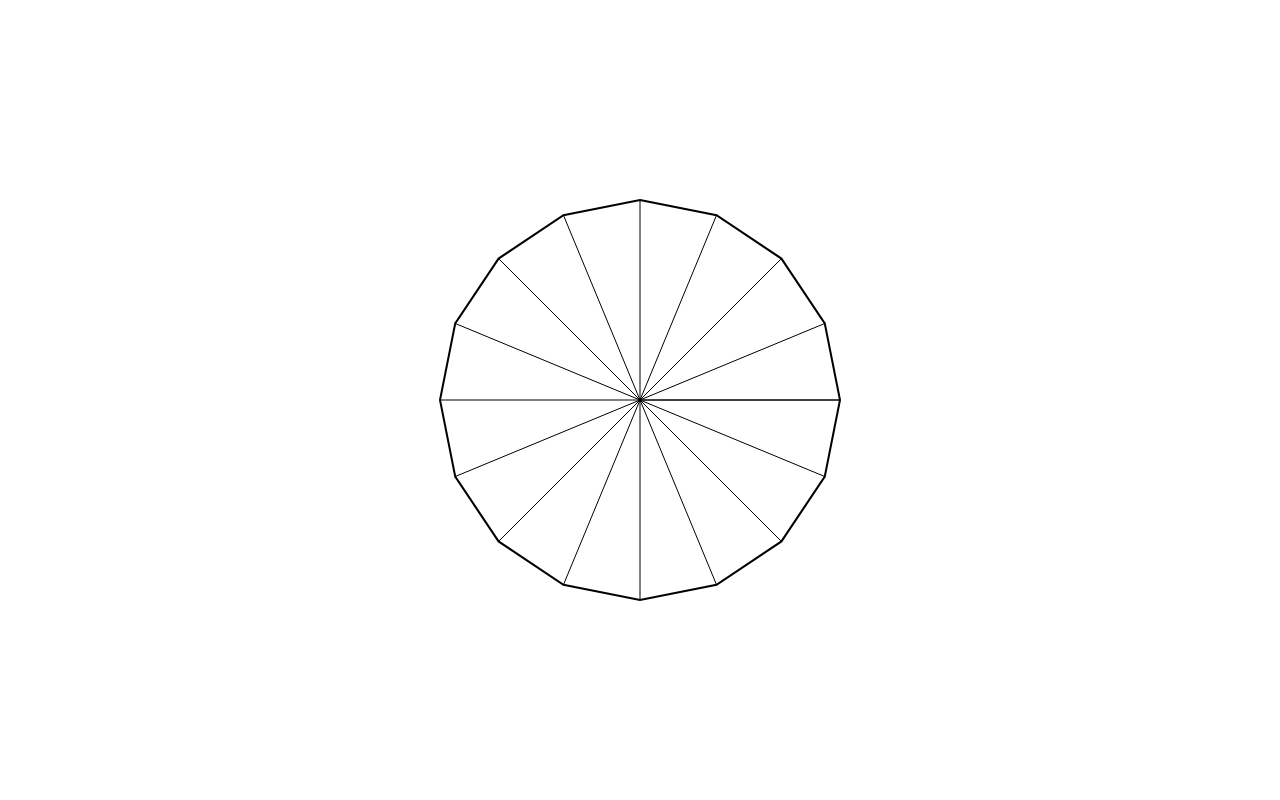
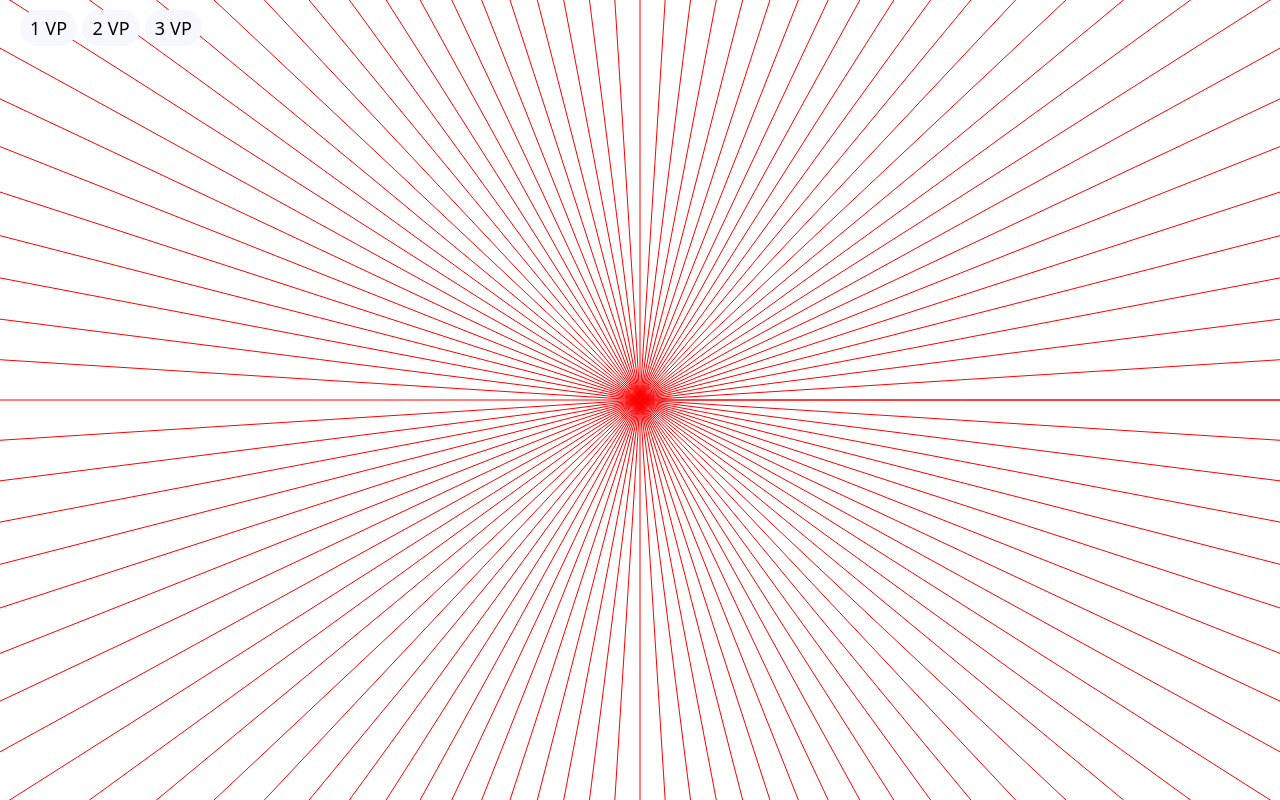
Before and after one commit to Subsussp/Lomsy-, a website built with Vite: page index.html in a window 1280 px wide. Built offline with nearby package versions, Linux system fonts and the light colour scheme.

Commit message:
made a few changes and i added the navbar with which i'll change the grid depending on how many vanishing point the user choses i'm working on the css and html for now i'm using motion framer and it's amazing

```diff
--- a/index.html
+++ b/index.html
@@ -7,6 +7,11 @@
     <title>losmy</title>
   </head>
   <body>
+    <nav>
+      <li>1 VP</li>
+      <li>2 VP</li>
+      <li>3 VP</li>
+    </nav>
     <div id="app"></div>
     <script type="module" src="/src/main.ts"></script>
   </body>
--- a/package.json
+++ b/package.json
@@ -13,9 +13,11 @@
     "vite": "^8.3.0"
   },
   "dependencies": {
-    "konva": "^10.7.0"
+    "konva": "^10.7.0",
+    "motion": "^13.5.0"
   },
   "allowScripts": {
-    "konva@10.7.0": true
+    "konva@10.7.0": true,
+    "motion@13.5.0": true
   }
 }
--- a/src/main.ts
+++ b/src/main.ts
@@ -1,40 +1,34 @@
 import Konva from 'konva'
 import './style.css'
-import { RegularPolygon } from 'konva/lib/shapes/RegularPolygon'
+import {animate, stagger} from "motion"
 
 let stage = new Konva.Stage({
   container: 'app',
   width: window.innerWidth,
   height: window.innerHeight
 })
-let polySides = 16
+let polySides = 100
 let polyX = stage.width() / 2
 let polyY = stage.height() / 2
+let polyRadius = 1920
 let layer = new Konva.Layer()
-let polygon = new Konva.RegularPolygon({
-  x: polyX,
-  y: polyY ,
-  sides: polySides,
-  radius: 200,
-  // fill: 'red',
-  stroke: 'black',
-  strokeWidth: 2,
-})
+
 console.log(polyX);
 console.log(polyY);
+
+animate('nav li', {y: 0},{delay: stagger(0.4)})
 
 for (let i = 0; i < polySides + 1; i++) {
   let angle = (360 / polySides)
   console.log(angle * i);
-  let finalX = Math.cos(angle * i/ 180 * Math.PI) * 200 + polyX
-  let finalY = Math.sin(angle * i / 180 * Math.PI) * 200 + polyY
+  let finalX = Math.cos(angle * i/ 180 * Math.PI) * polyRadius + polyX
+  let finalY = Math.sin(angle * i / 180 * Math.PI) * polyRadius + polyY
   let line = new Konva.Line({
     points: [polyX,polyY,finalX,finalY],
-    stroke: 'black',
+    stroke: 'red',
     strokeWidth: 1
   })
   layer.add(line)
 }
-layer.add(polygon)
 stage.add(layer)
 layer.draw()
--- a/src/style.css
+++ b/src/style.css
@@ -38,3 +38,22 @@ body {
   margin: 0;
   padding: 0;
 }
+
+li{
+  padding: 5px 10px;
+  background-color: #F7F7FF;
+  list-style: none;
+  color: #070600;
+  border-radius: 20px;
+  cursor: default;
+  backdrop-filter: blur(2px);
+}
+nav{
+  display: flex;
+  z-index: 5;
+  position: absolute;
+  gap: 5px;
+  top: 0;
+  left: 0;
+  padding: 10px 20px;
+}
```
Also changed, not shown: 1 other file.
